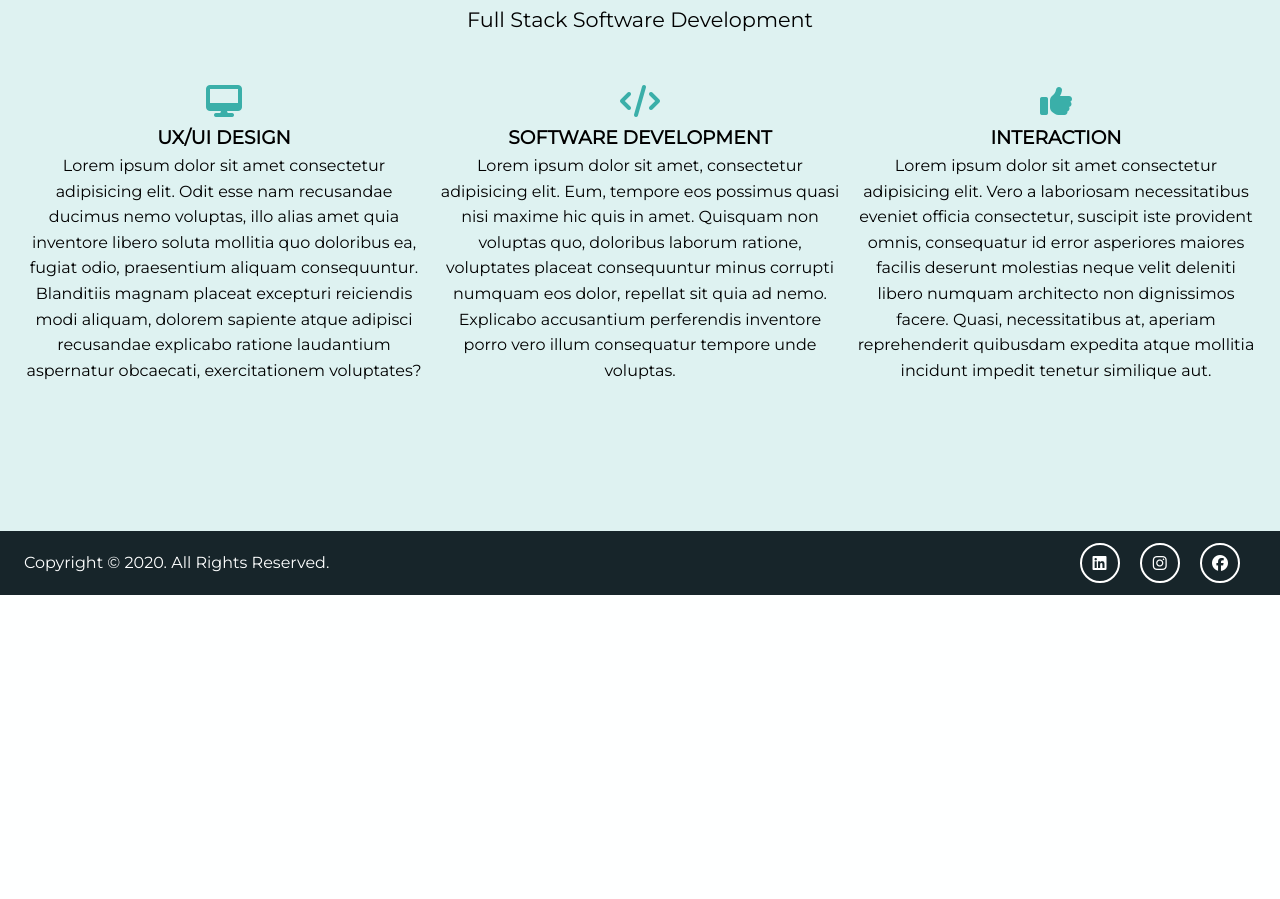
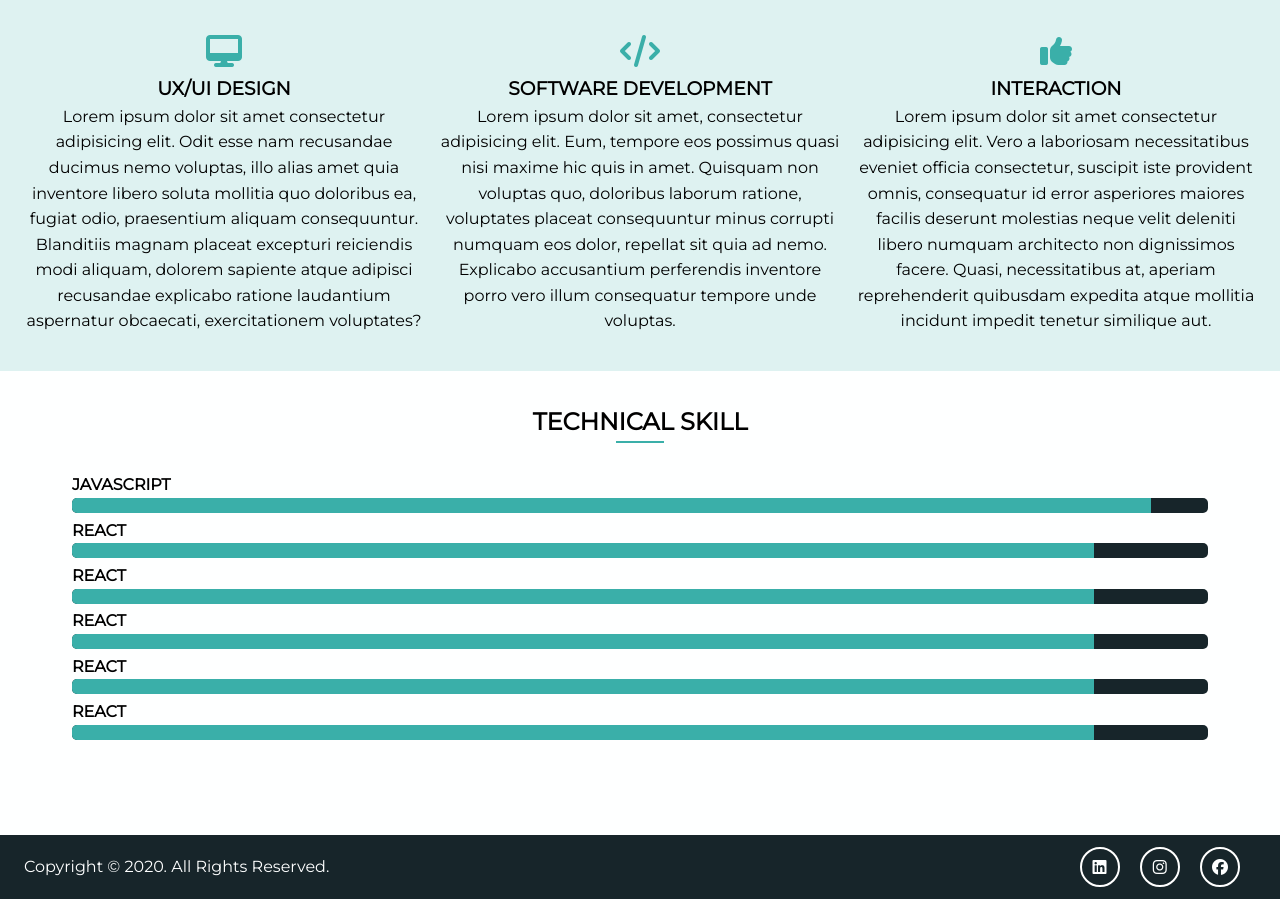
Before and after one commit to hoidal/portfolio-website, a website: page dist/index.html in a window 1280 px wide. Shown: the part 1469-2368 px from the top of the page. Before the commit the page ends 2064 px from the top, so only its background shows below. Drawn offline with nearby package versions, Linux system fonts and the light colour scheme.

Commit message:
added technical skills sliders with alternating animations

```diff
--- a/scss/main.scss
+++ b/scss/main.scss
@@ -150,7 +150,7 @@
     // Specialization
     &-b {
         background: $medium-color;
-        height: 70vh;
+        height: 50vh;
 
         .specialties {
             margin-top: 3rem;
@@ -161,6 +161,35 @@
             .fas {
                 color: $main-color;
                 padding-bottom: 0.4rem;
+            }
+        }
+    }
+
+    // Technical Skills
+    &-c {
+        background: $light-color;
+        height: 50vh;
+          // Technical Skills
+          .skills {
+            padding: .8rem 3rem;
+
+            h4 {
+                text-align: left;
+            }
+
+            .progress {
+                overflow: hidden;
+                height: 15px;
+                background: $dark-color;
+                border-radius: 5px;
+                margin-bottom: 0.3rem;
+
+                div {
+                    height: 100%;
+                    color: white;
+                    text-align: center;
+                    background: $main-color;
+                }
             }
         }
     }
```
Also changed, not shown: dist/css/main.css, dist/index.html.
